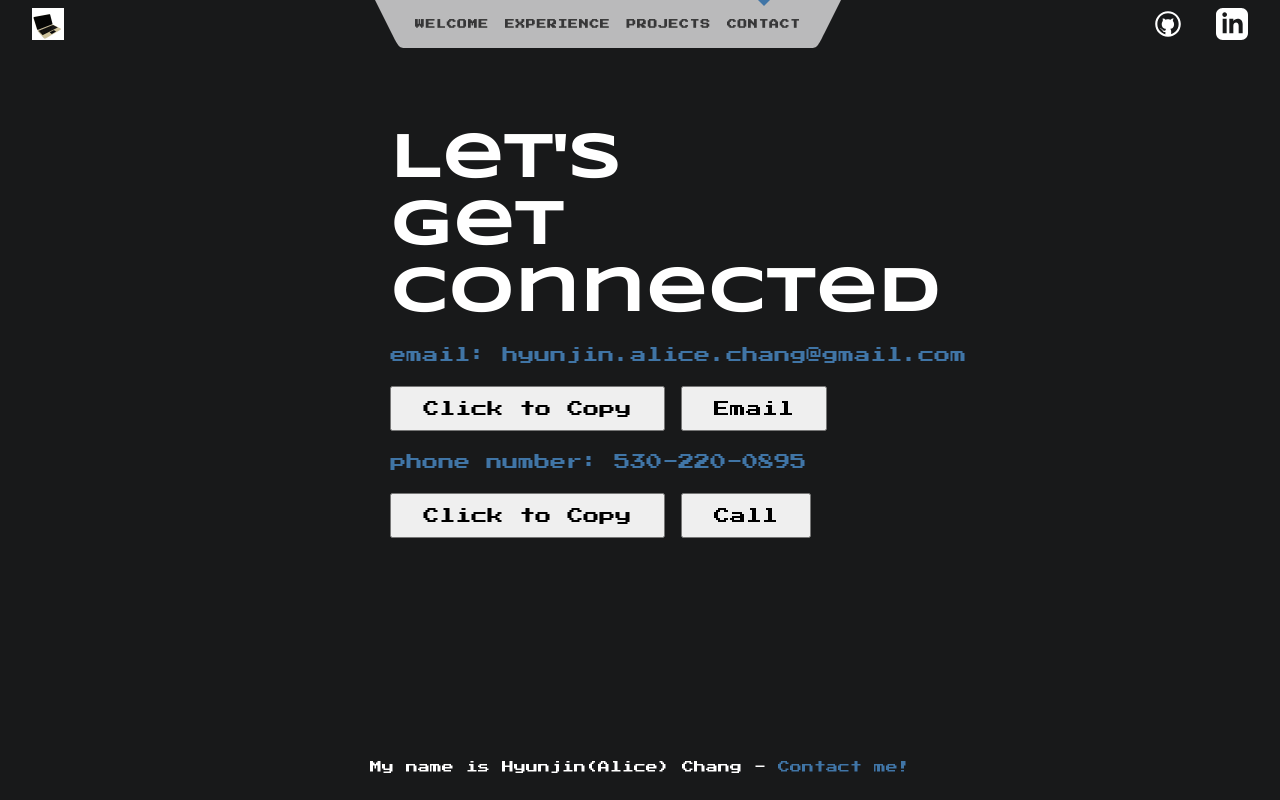
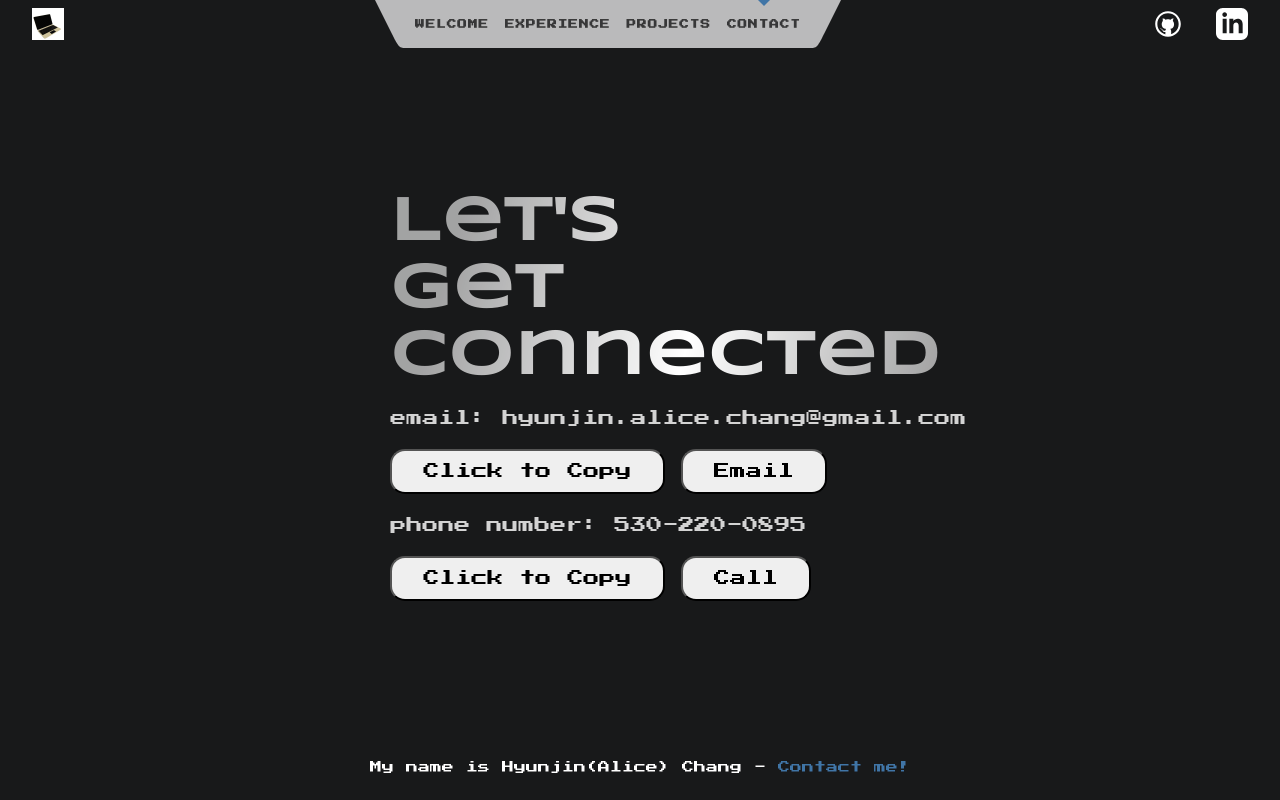
Before and after one commit to chj2788/svelte-portfolio, a SvelteKit app: page /contact in a window 1280 px wide. Built offline with nearby package versions, Linux system fonts and the light colour scheme.

Commit message:
advanced contact page

```diff
--- a/src/routes/contact/+page.svelte
+++ b/src/routes/contact/+page.svelte
@@ -1,33 +1,36 @@
 <svelte:head>
 	<title>Contact</title>
-	<meta name="description" content="Welcome page" />
-	<link rel="preconnect" href="https://fonts.googleapis.com">
-	<link rel="preconnect" href="https://fonts.gstatic.com">
-	<link href="https://fonts.googleapis.com/css2?family=Inter:wght@400;500;600&family=Montserrat:ital,wght@0,400;0,700;1,700&family=Oswald&family=Syncopate:wght@700&display=swap" rel="stylesheet">
-	<link href="https://fonts.googleapis.com/css2?family=Press+Start+2P&display=swap" rel="stylesheet">
+	<meta name="description" content="Contact Info" />
 </svelte:head>
 
 <script lang="ts">
+	function copyToClipboard(copyText: string) {
+		// Copy the text inside the text field
+		navigator.clipboard.writeText(copyText);
 
+		// Alert the copied text
+		alert("Successfully copied '" + copyText + "' to a clipboard");
+	}
 </script>
 
-<div class="about-wrapper">
-	<div class="intro-text">Let's get connected</div>
+<div class="contact-wrapper">
+	<div class="intro-text">Let's <br>get <br>connected</div>
 	<p class="contact-info">
-		<a href="mailto:hyunjin.alice.chang@gmail.com">email: hyunjin.alice.chang@gmail.com</a>
+		email: hyunjin.alice.chang@gmail.com
 	</p>
 	<div class="button-wrapper">
-		<button>Click to Copy</button>
-		<button>Email</button>
+		<button on:click|preventDefault={()=>copyToClipboard("hyunjin.alice.chang@gmail.com")}>Click to Copy</button>
+		<button on:click|preventDefault={()=>window.location.href="mailto:hyunjin.alice.chang@gmail.com"}>Email</button>
 	</div>
 	<p class="contact-info">
-		<a href="tel:+5302200895">phone number: 530-220-0895</a>
+		phone number: 530-220-0895
 	</p>
 	<div class="button-wrapper">
-		<button>Click to Copy</button>
-		<button>Call</button>
+		<button on:click|preventDefault={()=>copyToClipboard("530-220-0895")}>Click to Copy</button>
+		<button on:click|preventDefault={()=>window.location.href="tel:530-220-0895"}>Call</button>
 	</div>
 </div>
+
 
 
 <style>
@@ -35,14 +38,18 @@
 		font-size: 4em;
 		color: white;
 		font-family: 'Syncopate', sans-serif;
-		width: 50%
+		width: 100%;
+		-webkit-mask-image: linear-gradient(-75deg, rgba(0,0,0,.6) 30%, #000 50%, rgba(0,0,0,.6) 70%);
+		-webkit-mask-size: 200%;
+		animation: shine 2s linear infinite;
+		position: relative;
 	}
 
-	.about-wrapper {
+	.contact-wrapper {
 		display: flex;
 		flex-direction: column;
 		width: 50%;
-		margin: 5% 20% 5% 30%;
+		margin: 10% 20% 2% 30%;
 	}
 
 	.contact-info {
@@ -57,5 +64,16 @@
 
 	button {
 		padding: 2% 5%;
+		border-radius: 15px;
 	}
+
+	button:hover {
+		background-color: var(--color-theme-1);
+	}
+
+	@keyframes shine {
+		from { -webkit-mask-position: 150%; }
+		to { -webkit-mask-position: -50%; }
+	}
+
 </style>
```
